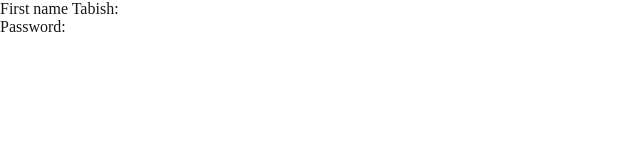
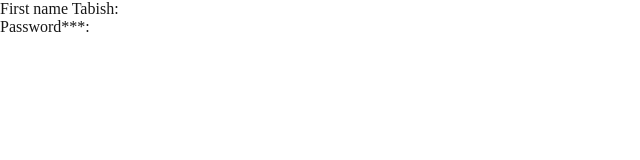
Before and after one commit to tabishkhan090/ci-cd-new, a Next.js app in the folder apps/web/: page / in a window 1280 px wide. Shown: the top 160 px of the page, without its empty margins (0-640 px from the left). Built offline with nearby package versions, Linux system fonts and the light colour scheme; no server answers; the database is empty.

Commit message:
manually deploying 2

```diff
--- a/apps/web/app/page.tsx
+++ b/apps/web/app/page.tsx
@@ -5,7 +5,7 @@ const user = await client.user.findFirst();
   return (
     <div>
       <div>First name Tabish: {user?.username}</div>
-      <div>Password: {user?.password}</div>
+      <div>Password***: {user?.password}</div>
     </div>
   );
 }
```
